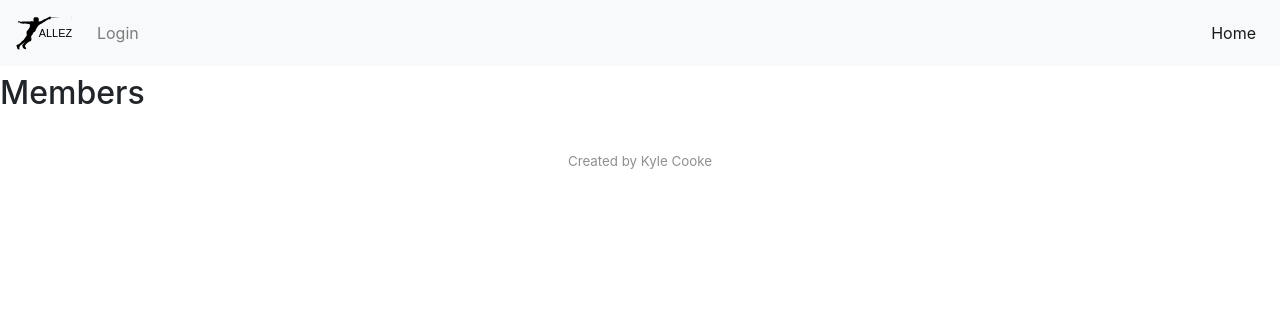
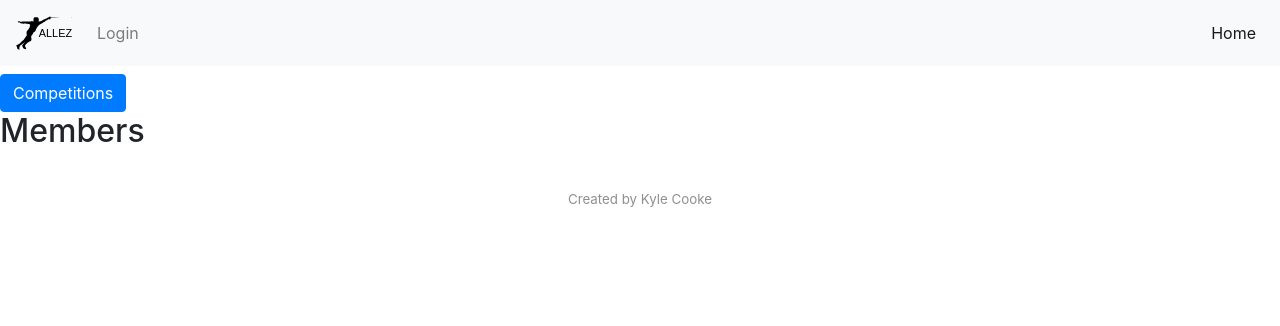
Before and after one commit to saty9/allez, a Django app: template ui/templates/ui/organisation/show.html in a window 1280 px wide. Shown: the top 326 px of the page. Run offline with Django 3.2, Linux system fonts and the light colour scheme; the template is opened without the code that fills it, so the values that code supplies are empty; parts of the project's set-up code (start-up, migrations or seed data) failed here and were passed over; some libraries are stand-ins or nearby versions.

Commit message:
add link to competitions list on org page

```diff
--- a/ui/templates/ui/organisation/show.html
+++ b/ui/templates/ui/organisation/show.html
@@ -6,7 +6,7 @@
 
 {% block body %}
     <h1>{{ org.name }}</h1>
-
+    <a class="btn btn-primary" href="{% url 'ui/org/competitions' org.slug %}">{% trans 'Competitions' %}</a>
     <h2>{% trans "Members" %}</h2>
     <ul class="list-group">
         {% for member in full_members %}
```
